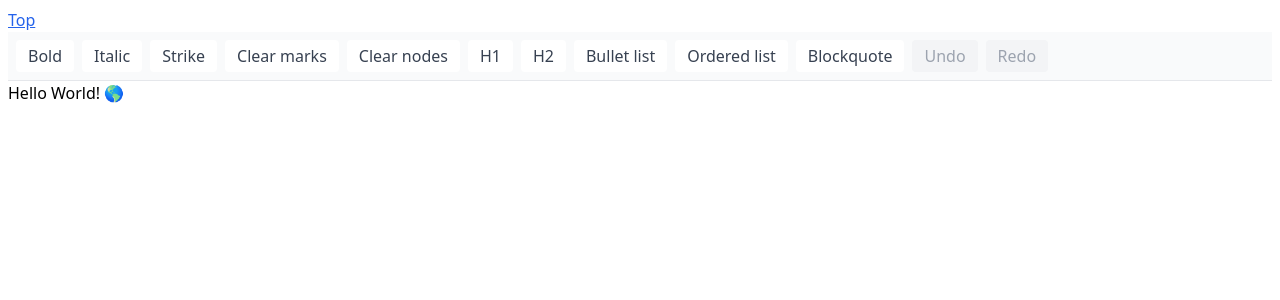
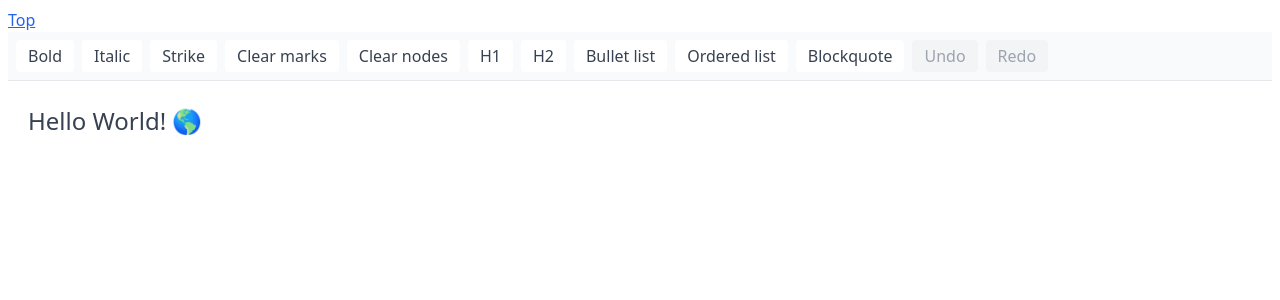
Before and after one commit to KoheiNishino/react19-playground, a Next.js app: page /tiptap-editor in a window 1280 px wide. Shown: the top 300 px of the page. Built offline with nearby package versions, Linux system fonts and the light colour scheme.

Commit message:
'@tailwindcss/typography' を適用

```diff
--- a/src/app/tiptap-editor/Tiptap.tsx
+++ b/src/app/tiptap-editor/Tiptap.tsx
@@ -117,6 +117,11 @@ export default function Tiptap() {
   return (
     <EditorProvider
       content="<p>Hello World! 🌎️</p>"
+      editorProps={{
+        attributes: {
+          class: 'prose prose-sm sm:prose lg:prose-lg xl:prose-2xl m-5 focus:outline-none',
+        },
+      }}
       extensions={[StarterKit.configure({
         codeBlock: false,
         hardBreak: false,
```
